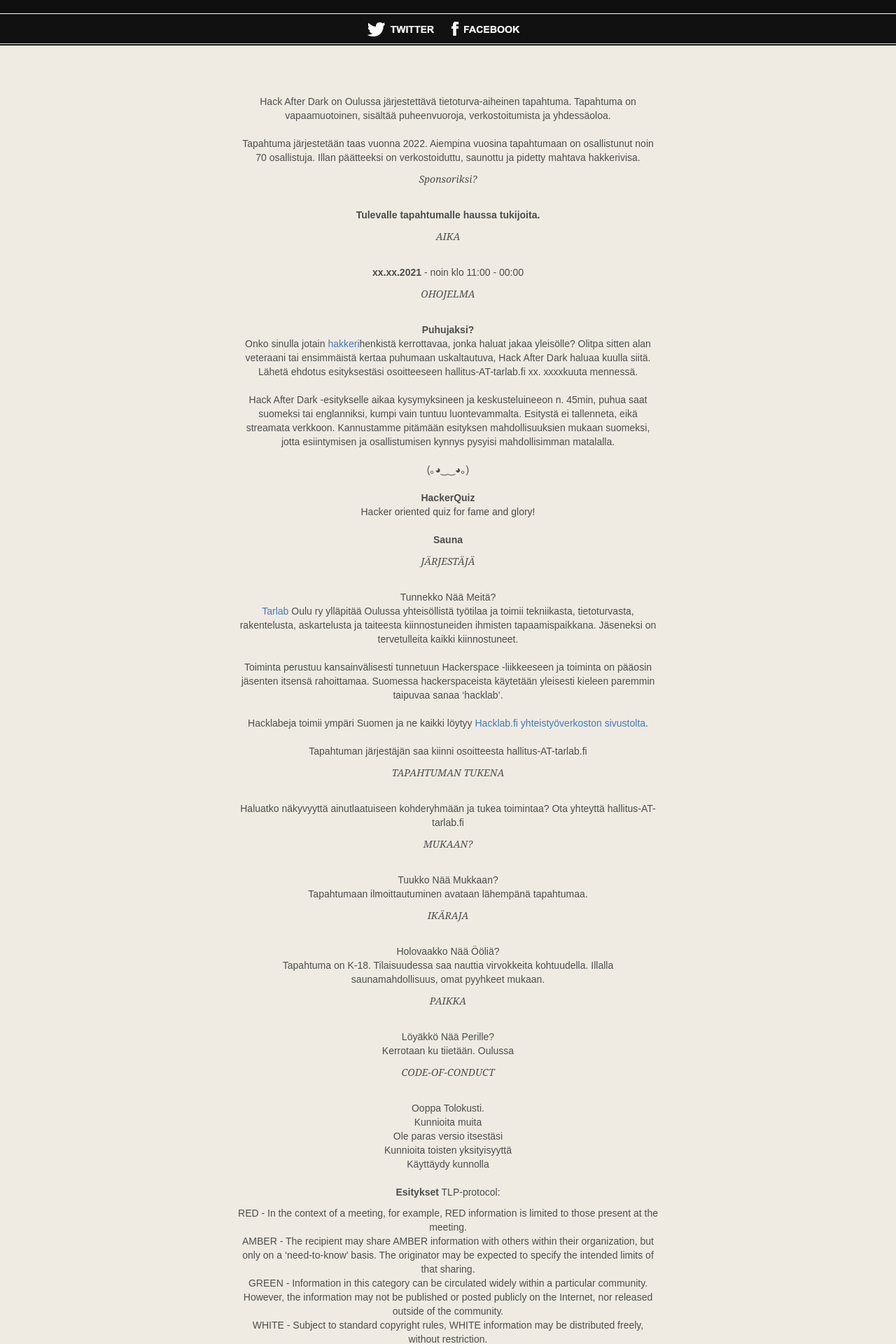
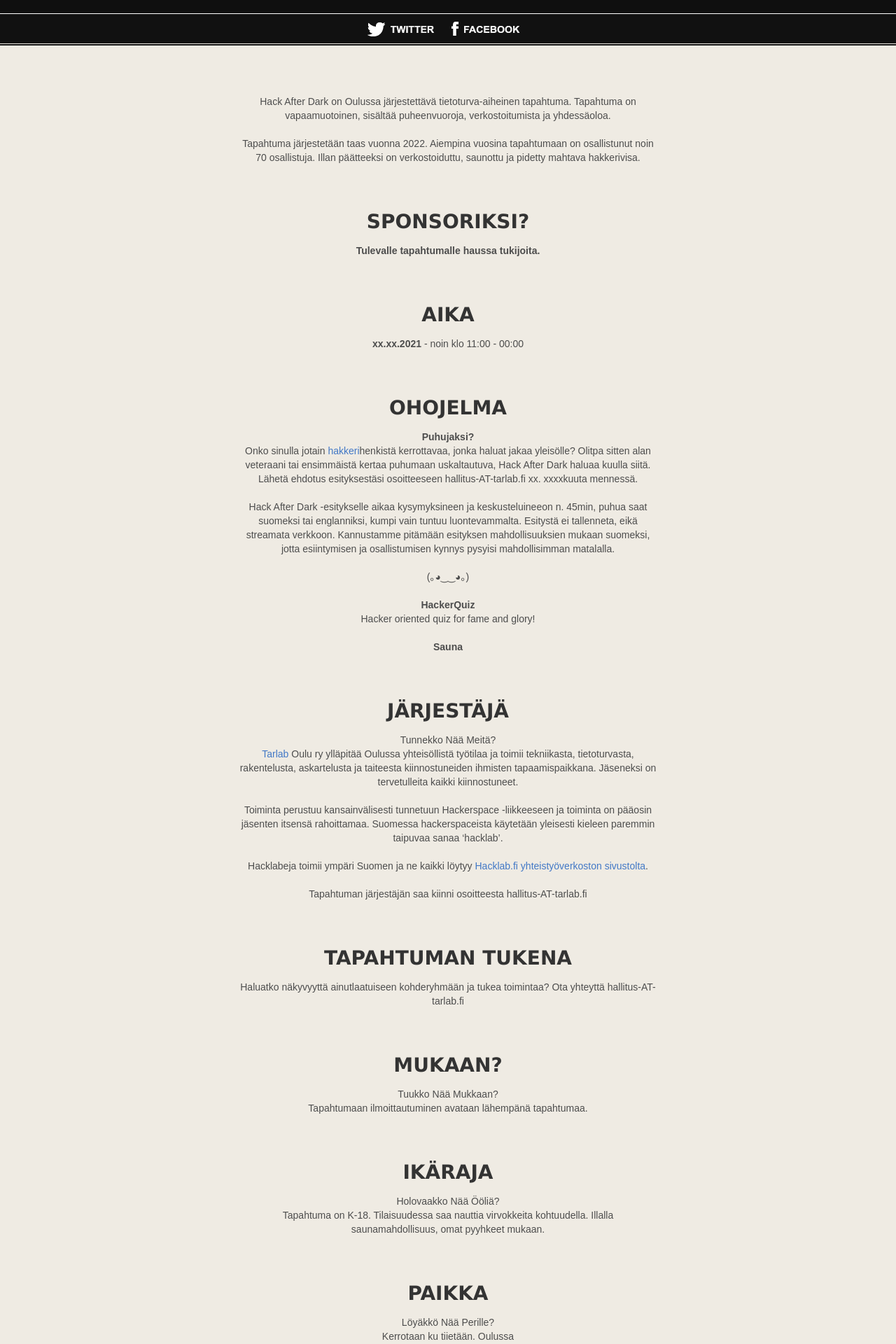
Before and after one commit to Tarlab/tarlab.github.io, a Jekyll site: the page built from HackAfterDark/index.md, in a window 1280 px wide. Shown: the part 382-2302 px from the top of the page at 70% size. Built offline with Jekyll 4.4.1, drawn with Linux system fonts in a browser that asks for light colours; comment, search, counter and statistics services are not loaded.

Commit message:
Layout tweaks.

```diff
--- a/HackAfterDark/index.md
+++ b/HackAfterDark/index.md
@@ -5,13 +5,13 @@ Hack After Dark on Oulussa järjestettävä tietoturva-aiheinen tapahtuma. Tapah
 
 Tapahtuma järjestetään taas vuonna 2022. Aiempina vuosina tapahtumaan on osallistunut noin 70 osallistuja. Illan päätteeksi on verkostoiduttu, saunottu ja pidetty mahtava hakkerivisa.
 
-## Sponsoriksi?
+# Sponsoriksi?
 **Tulevalle tapahtumalle haussa tukijoita.**
 
-## AIKA
+# AIKA
 **xx.xx.2021** - noin klo 11:00 - 00:00
 
-## OHOJELMA
+# OHOJELMA
 
 **Puhujaksi?**
 Onko sinulla jotain [hakkeri](https://fi.wikipedia.org/wiki/Hakkeri#Hakkeri-sana)henkistä kerrottavaa, jonka haluat jakaa yleisölle? Olitpa sitten alan veteraani tai ensimmäistä kertaa puhumaan uskaltautuva, Hack After Dark haluaa kuulla siitä. Lähetä ehdotus esityksestäsi osoitteeseen hallitus-AT-tarlab.fi xx. xxxxkuuta mennessä.
@@ -25,7 +25,7 @@ Hacker oriented quiz for fame and glory!
 
 **Sauna**
 
-## JÄRJESTÄJÄ
+# JÄRJESTÄJÄ
 *Tunnekko Nää Meitä?*
 [Tarlab](http://tarlab.fi/) Oulu ry ylläpitää Oulussa yhteisöllistä työtilaa ja toimii tekniikasta, tietoturvasta, rakentelusta, askartelusta ja taiteesta kiinnostuneiden ihmisten tapaamispaikkana. Jäseneksi on tervetulleita kaikki kiinnostuneet.
 
@@ -35,27 +35,27 @@ Hacklabeja toimii ympäri Suomen ja ne kaikki löytyy [Hacklab.fi yhteistyöverk
 
 Tapahtuman järjestäjän saa kiinni osoitteesta hallitus-AT-tarlab.fi
 
-## TAPAHTUMAN TUKENA
+# TAPAHTUMAN TUKENA
 Haluatko näkyvyyttä ainutlaatuiseen kohderyhmään ja tukea toimintaa?
 Ota yhteyttä hallitus-AT-tarlab.fi
 
-## MUKAAN?
+# MUKAAN?
 *Tuukko Nää Mukkaan?*
 Tapahtumaan ilmoittautuminen avataan lähempänä tapahtumaa.
 
-## IKÄRAJA
+# IKÄRAJA
 *Holovaakko Nää Ööliä?*
 Tapahtuma on K-18.
 Tilaisuudessa saa nauttia virvokkeita kohtuudella.
 Illalla saunamahdollisuus, omat pyyhkeet mukaan.
 
-## PAIKKA
+# PAIKKA
 *Löyäkkö Nää Perille?*
 Kerrotaan ku tiietään.
 Oulussa
 
 
-## CODE-OF-CONDUCT
+# CODE-OF-CONDUCT
 Ooppa Tolokusti.
 Kunnioita muita
 Ole paras versio itsestäsi
```
